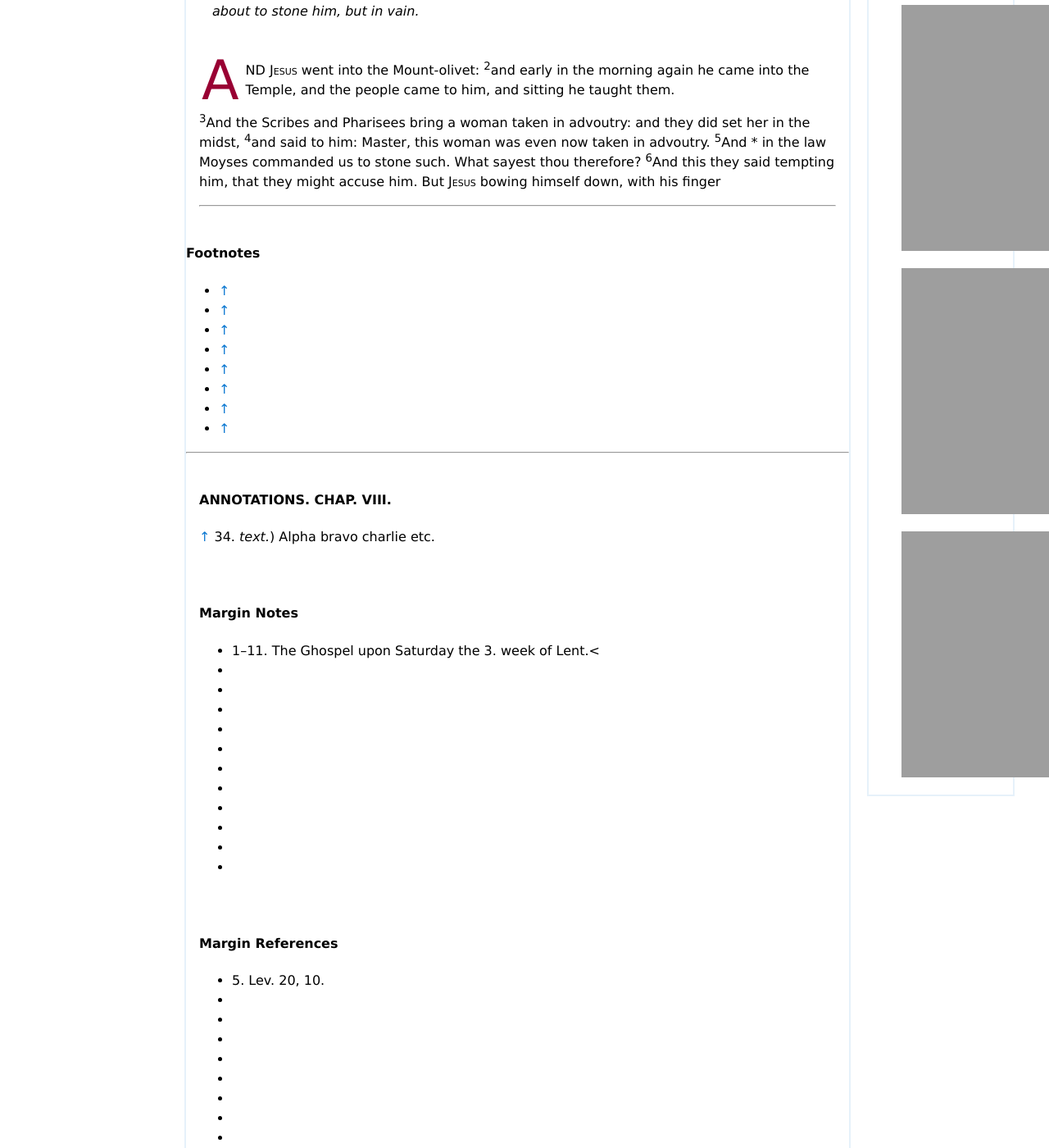
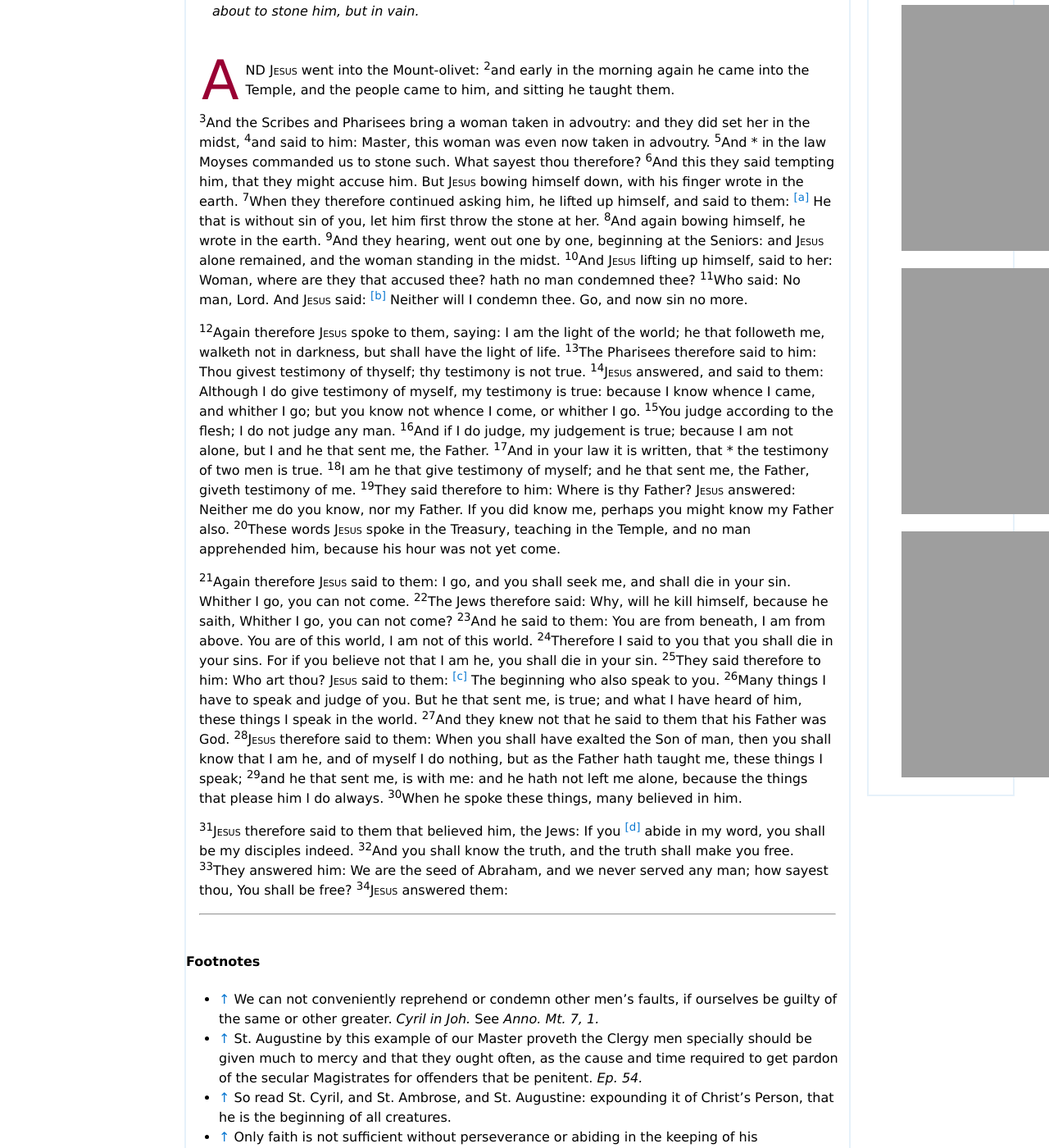
Before and after one commit to W-David-Porter/douay-rheims, a Jekyll site: the page built from new-testament/john/8/index.html, in a window 1280 px wide and 1400 px high, scrolled down 408 px. Shown: the whole window at 82% size. Built offline with Jekyll 4.4.1, drawn with Linux system fonts in a browser that asks for light colours; some of the changed text lies outside the part shown.

Commit message:
added text

```diff
--- a/new-testament/john/8/index.html
+++ b/new-testament/john/8/index.html
@@ -10,21 +10,18 @@ images: [218, 219, 220, 221]
 </div>
 <div class=verse>
 	<p>AND <span style="font-variant:small-caps">Jesus</span> went into the Mount-olivet: <sup>2</sup>and early in the morning again he came into the Temple, and the people came to him, and sitting he taught them.
-  <p><sup>3</sup>And the Scribes and Pharisees bring a woman taken in advoutry: and they did set her in the midst, <sup>4</sup>and said to him: Master, this woman was even now taken in advoutry. <sup>5</sup>And * in the law Moyses commanded us to stone such. What sayest thou therefore? <sup>6</sup>And this they said tempting him, that they might accuse him. But <span style="font-variant:small-caps">Jesus</span> bowing himself down, with his finger
+  <p><sup>3</sup>And the Scribes and Pharisees bring a woman taken in advoutry: and they did set her in the midst, <sup>4</sup>and said to him: Master, this woman was even now taken in advoutry. <sup>5</sup>And * in the law Moyses commanded us to stone such. What sayest thou therefore? <sup>6</sup>And this they said tempting him, that they might accuse him. But <span style="font-variant:small-caps">Jesus</span> bowing himself down, with his finger wrote in the earth. <sup>7</sup>When they therefore continued asking him, he lifted up himself, and said to them: <sup><a id="jn8-fn-a-t" href="#jn8-fn-a" class=afn>[a]</a></sup> He that is without sin of you, let him first throw the stone at her. <sup>8</sup>And again bowing himself, he wrote in the earth. <sup>9</sup>And they hearing, went out one by one, beginning at the Seniors: and <span style="font-variant:small-caps">Jesus</span> alone remained, and the woman standing in the midst. <sup>10</sup>And <span style="font-variant:small-caps">Jesus</span> lifting up himself, said to her: Woman, where are they that accused thee? hath no man condemned thee? <sup>11</sup>Who said: No man, Lord. And <span style="font-variant:small-caps">Jesus</span> said: <sup><a id="jn8-fn-b-t" href="#jn8-fn-b" class=afn>[b]</a></sup> Neither will I condemn thee. Go, and now sin no more.
 
+  <p><sup>12</sup>Again therefore <span style="font-variant:small-caps">Jesus</span> spoke to them, saying: I am the light of the world; he that followeth me, walketh not in darkness, but shall have the light of life. <sup>13</sup>The Pharisees therefore said to him: Thou givest testimony of thyself; thy testimony is not true. <sup>14</sup><span style="font-variant:small-caps">Jesus</span> answered, and said to them: Although I do give testimony of myself, my testimony is true: because I know whence I came, and whither I go; but you know not whence I come, or whither I go. <sup>15</sup>You judge according to the flesh; I do not judge any man. <sup>16</sup>And if I do judge, my judgement is true; because I am not alone, but I and he that sent me, the Father. <sup>17</sup>And in your law it is written, that * the testimony of two men is true. <sup>18</sup>I am he that give testimony of myself; and he that sent me, the Father, giveth testimony of me. <sup>19</sup>They said therefore to him: Where is thy Father? <span style="font-variant:small-caps">Jesus</span> answered: Neither me do you know, nor my Father. If you did know me, perhaps you might know my Father also. <sup>20</sup>These words <span style="font-variant:small-caps">Jesus</span> spoke in the Treasury, teaching in the Temple, and no man apprehended him, because his hour was not yet come.
 
+	<p><sup>21</sup>Again therefore <span style="font-variant:small-caps">Jesus</span> said to them: I go, and you shall seek me, and shall die in your sin. Whither I go, you can not come. <sup>22</sup>The Jews therefore said: Why, will he kill himself, because he saith, Whither I go, you can not come? <sup>23</sup>And he said to them: You are from beneath, I am from above. You are of this world, I am not of this world. <sup>24</sup>Therefore I said to you that you shall die in your sins. For if you believe not that I am he, you shall die in your sin. <sup>25</sup>They said therefore to him: Who art thou? <span style="font-variant:small-caps">Jesus</span> said to them: <sup><a id="jn8-fn-c-t" href="#jn8-fn-c" class=afn>[c]</a></sup> The beginning who also speak to you. <sup>26</sup>Many things I have to speak and judge of you. But he that sent me, is true; and what I have heard of him, these things I speak in the world. <sup>27</sup>And they knew not that he said to them that his Father was God. <sup>28</sup><span style="font-variant:small-caps">Jesus</span> therefore said to them: When you shall have exalted the Son of man, then you shall know that I am he, and of myself I do nothing, but as the Father hath taught me, these things I speak; <sup>29</sup>and he that sent me, is with me: and he hath not left me alone, because the things that please him I do always. <sup>30</sup>When he spoke these things, many believed in him.
 
+	<p><sup>31</sup><span style="font-variant:small-caps">Jesus</span> therefore said to them that believed him, the Jews: If you <sup><a id="jn8-fn-d-t" href="#jn8-fn-d" class=afn>[d]</a></sup> abide in my word, you shall be my disciples indeed. <sup>32</sup>And you shall know the truth, and the truth shall make you free. <sup>33</sup>They answered him: We are the seed of Abraham, and we never served any man; how sayest thou, You shall be free? <sup>34</sup><span style="font-variant:small-caps">Jesus</span> answered them:
 
-
-<hr>
-
+		<hr>
 
 
 <!-- footnote example
-<sup><a id="jn8-fn-a-t" href="#jn8-fn-a" class=afn>[a]</a></sup>
-<sup><a id="jn8-fn-b-t" href="#jn8-fn-b" class=afn>[b]</a></sup>
-<sup><a id="jn8-fn-c-t" href="#jn8-fn-c" class=afn>[c]</a></sup>
-<sup><a id="jn8-fn-d-t" href="#jn8-fn-d" class=afn>[d]</a></sup>
 <sup><a id="jn8-fn-e-t" href="#jn8-fn-e" class=afn>[e]</a></sup>
 <sup><a id="jn8-fn-f-t" href="#jn8-fn-f" class=afn>[f]</a></sup>
 <sup><a id="jn8-fn-g-t" href="#jn8-fn-g" class=afn>[g]</a></sup>
@@ -39,10 +36,10 @@ images: [218, 219, 220, 221]
 <div class=footnotes>
 	<h4>Footnotes</h4>
 	<ul class=fnlist type=a>
-		<li><a class="fn" id="jn8-fn-a" href="#jn8-fn-a-t">↑</a>
-		<li><a class="fn" id="jn8-fn-b" href="#jn8-fn-b-t">↑</a>
-		<li><a class="fn" id="jn8-fn-c" href="#jn8-fn-c-t">↑</a>
-		<li><a class="fn" id="jn8-fn-d" href="#jn8-fn-d-t">↑</a>
+		<li><a class="fn" id="jn8-fn-a" href="#jn8-fn-a-t">↑</a> We can not conveniently reprehend or condemn other men’s faults, if ourselves be guilty of the same or other greater. <em>Cyril in Joh.</em> See <em>Anno. Mt. 7, 1.</em>
+		<li><a class="fn" id="jn8-fn-b" href="#jn8-fn-b-t">↑</a> St. Augustine by this example of our Master proveth the Clergy men specially should be given much to mercy and that they ought often, as the cause and time required to get pardon of the secular Magistrates for offenders that be penitent. <em>Ep. 54.</em>
+		<li><a class="fn" id="jn8-fn-c" href="#jn8-fn-c-t">↑</a> So read St. Cyril, and St. Ambrose, and St. Augustine: expounding it of Christ’s Person, that he is the beginning of all creatures.
+		<li><a class="fn" id="jn8-fn-d" href="#jn8-fn-d-t">↑</a> Only faith is not sufficient without perseverance or abiding in the keeping of his commandments.
 		<li><a class="fn" id="jn8-fn-e" href="#jn8-fn-e-t">↑</a>
 		<li><a class="fn" id="jn8-fn-f" href="#jn8-fn-f-t">↑</a>
 		<li><a class="fn" id="jn8-fn-g" href="#jn8-fn-g-t">↑</a>
@@ -65,9 +62,9 @@ images: [218, 219, 220, 221]
 <div class=marginnotes>
 	<h4>Margin Notes</h4>
 	<ul>
-		<li>1–11. The Ghospel upon Saturday the 3. week of Lent.<
-		<li>
-		<li>
+		<li>1–11. The Ghospel upon Saturday the 3. week of Lent.
+		<li>12–20. The Ghospel upon Saturday the 4. week in Lent.
+		<li>21–29. The Ghospel upon Monday the 2. week of Lent.
 		<li>
 		<li>
 		<li>
@@ -83,7 +80,7 @@ images: [218, 219, 220, 221]
 	<h4>Margin References</h4>
 	<ul>
 		<li>5. Lev. 20, 10.
-		<li>
+		<li>17. Deu. 17, 6. 19, 15.
 		<li>
 		<li>
 		<li>
```
